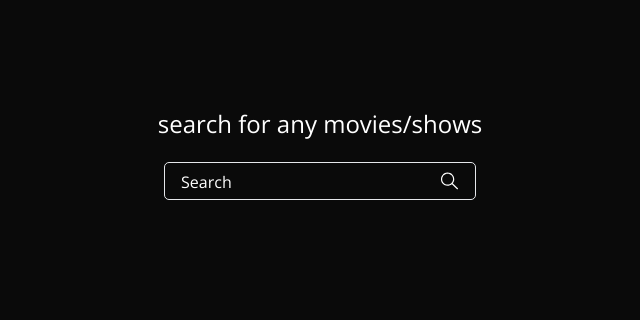
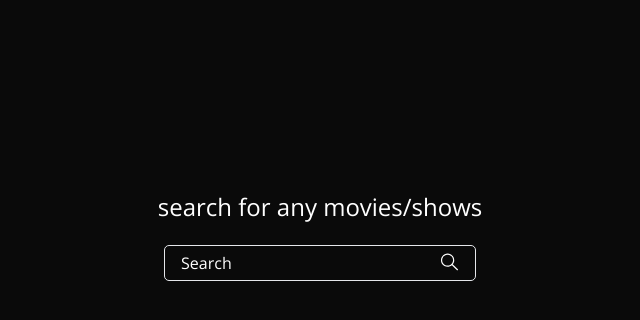
Before and after one commit to Massa-Albani4/movie-trailer-app, a React (Vite) app: page / in a window 1280 px wide. Shown: the top 320 px of the page, without its empty margins (320-960 px from the left). Built offline with nearby package versions, Linux system fonts and the light colour scheme.

Commit message:
Update Page layout for tablets

```diff
--- a/src/App.jsx
+++ b/src/App.jsx
@@ -16,17 +16,17 @@ function App() {
   }
 
   return (
-    <div className="h-screen flex flex-col font-body justify-center items-center bg-black">
+    <div className="h-screen flex flex-col font-body md:pt-10 justify-center items-center bg-black">
       <div className="flex flex-col items-center 2xl:mt-1 w-[87%] 2xl:w-[31%]">
         <h1 className="text-xl 2xl:text-[2rem] lg:text-2xl mb-[1.38rem] 2xl:mb-8 text-white">
           search for any movies/shows
         </h1>
         <div
-          className="border-[1px] w-[84%] lg:w-[28%] md:w-[43%] xl:px-4 2xl:w-full mb-14 2xl:mb-[4.88rem] cursor-pointer flex flex-row rounded-[5px] px-3 2xl:px-5 py-[.3rem] 2xl:py-[.5rem] text-light-green"
+          className="border-[1px] w-[84%] xl:w-[28%] md:w-[36%] xl:px-4 2xl:w-full mb-14 lg:mb-5 md:mb-2 xl:mb-2 2xl:mb-[4.88rem] cursor-pointer flex flex-row rounded-[5px] px-3 2xl:px-5 py-[.3rem] 2xl:py-[.5rem] xl:pt-[.2rem] text-light-green"
           autoComplete="off"
         >
           <input
-            className="bg-transparent pt-[.1rem] w-full flex justify-center items-center focus:outline-none focus:ring-0 placeholder:text-white placeholder:text-sm 2xl:placeholder:text-base xl:placeholder:text-base 2xl:mb-[.13rem] text-xs xl:text-base lg:text-sm 2xl:text-xl text-white"
+            className="bg-transparent pt-[.1rem] w-full flex justify-center items-center focus:outline-none focus:ring-0 placeholder:text-white placeholder:text-sm 2xl:placeholder:text-base md:placeholder:text-sm xl:placeholder:text-base 2xl:mb-[.13rem] text-xs xl:text-base lg:text-sm 2xl:text-xl md:text-sm text-white"
             type="text"
             placeholder="Search"
             onChange={(e) => {
@@ -50,7 +50,7 @@ function App() {
           </button>
         </div>
       </div>
-      <div className="w-[85%] md:w-[60%] md:h-[21rem] lg:h-[16.2rem] xl:w-[60%] xl:h-[26rem] 2xl:w-[20%] h-[19rem] mb-24 lg:mb-5 2xl:h-[20rem]">
+      <div className="w-[85%] md:w-[60%] md:h-[21rem] lg:h-[16.2rem] xl:w-[50%] xl:h-[22rem] 2xl:w-[20%] h-[19rem] mb-24 lg:mb-2 md:mb-5 2xl:h-[20rem]">
         <ReactPlayer url={videoURL} width={"100%"} height={"100%"} />
       </div>
     </div>
```
